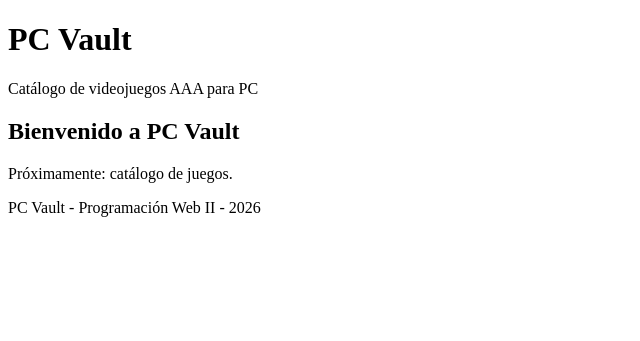
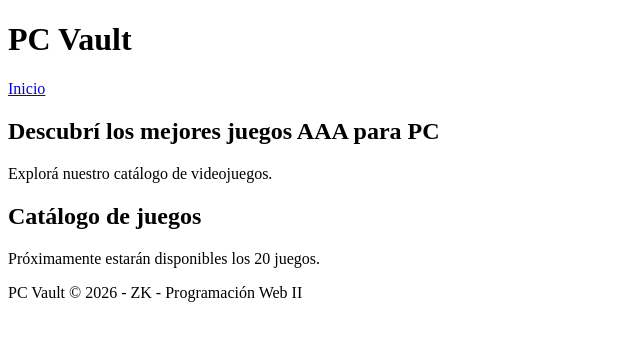
Before and after one commit to zkdavinci/pc-vault, a PHP site: page / in a window 1280 px wide. Shown: the top 341 px of the page, without its empty margins (0-640 px from the left). Run offline with PHP 8.4, Linux system fonts and the light colour scheme.

Commit message:
Creacion de componentes reutilizables: header y footer

```diff
--- /dev/null
+++ b/includes/footer.php
@@ -0,0 +1,7 @@
+
+<footer>
+    <p>PC Vault © 2026 - ZK - Programación Web II</p>
+</footer>
+
+</body>
+</html>
--- /dev/null
+++ b/includes/header.php
@@ -0,0 +1,17 @@
+
+<!DOCTYPE html>
+<html lang="es">
+<head>
+    <meta charset="UTF-8">
+    <meta name="viewport" content="width=device-width, initial-scale=1.0">
+    <title>PC Vault</title>
+    <link rel="stylesheet" href="css/general.css">
+</head>
+<body>
+
+<header>
+    <h1>PC Vault</h1>
+    <nav>
+        <a href="index.php">Inicio</a>
+    </nav>
+</header>
--- a/index.php
+++ b/index.php
@@ -1,29 +1,20 @@
 
 <?php
-$nombreSitio = "PC Vault";
+require __DIR__ . "/includes/header.php";
 ?>
-<!DOCTYPE html>
-<html lang="es">
-<head>
-    <meta charset="UTF-8">
-    <meta name="viewport" content="width=device-width, initial-scale=1.0">
-    <title><?= $nombreSitio ?></title>
-</head>
-<body>
 
-    <header>
-        <h1><?= $nombreSitio ?></h1>
-        <p>Catálogo de videojuegos AAA para PC</p>
-    </header>
+<main>
+    <section>
+        <h2>Descubrí los mejores juegos AAA para PC</h2>
+        <p>Explorá nuestro catálogo de videojuegos.</p>
+    </section>
 
-    <main>
-        <h2>Bienvenido a PC Vault</h2>
-        <p>Próximamente: catálogo de juegos.</p>
-    </main>
+    <section>
+        <h2>Catálogo de juegos</h2>
+        <p>Próximamente estarán disponibles los 20 juegos.</p>
+    </section>
+</main>
 
-    <footer>
-        <p>PC Vault - Programación Web II - 2026</p>
-    </footer>
-
-</body>
-</html>
+<?php
+require __DIR__ . "/includes/footer.php";
+?>
```
Also changed, not shown: css/general.css (added).
